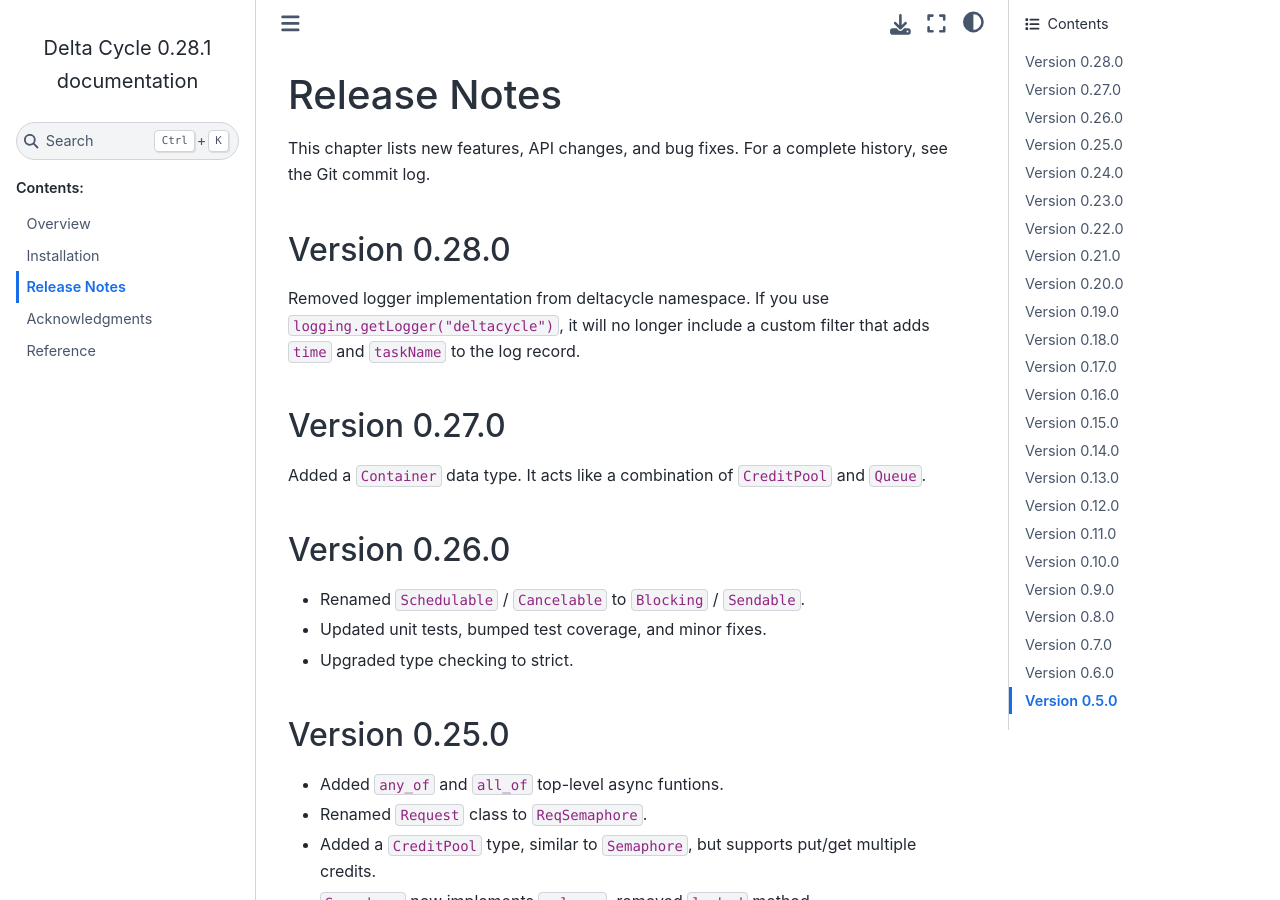
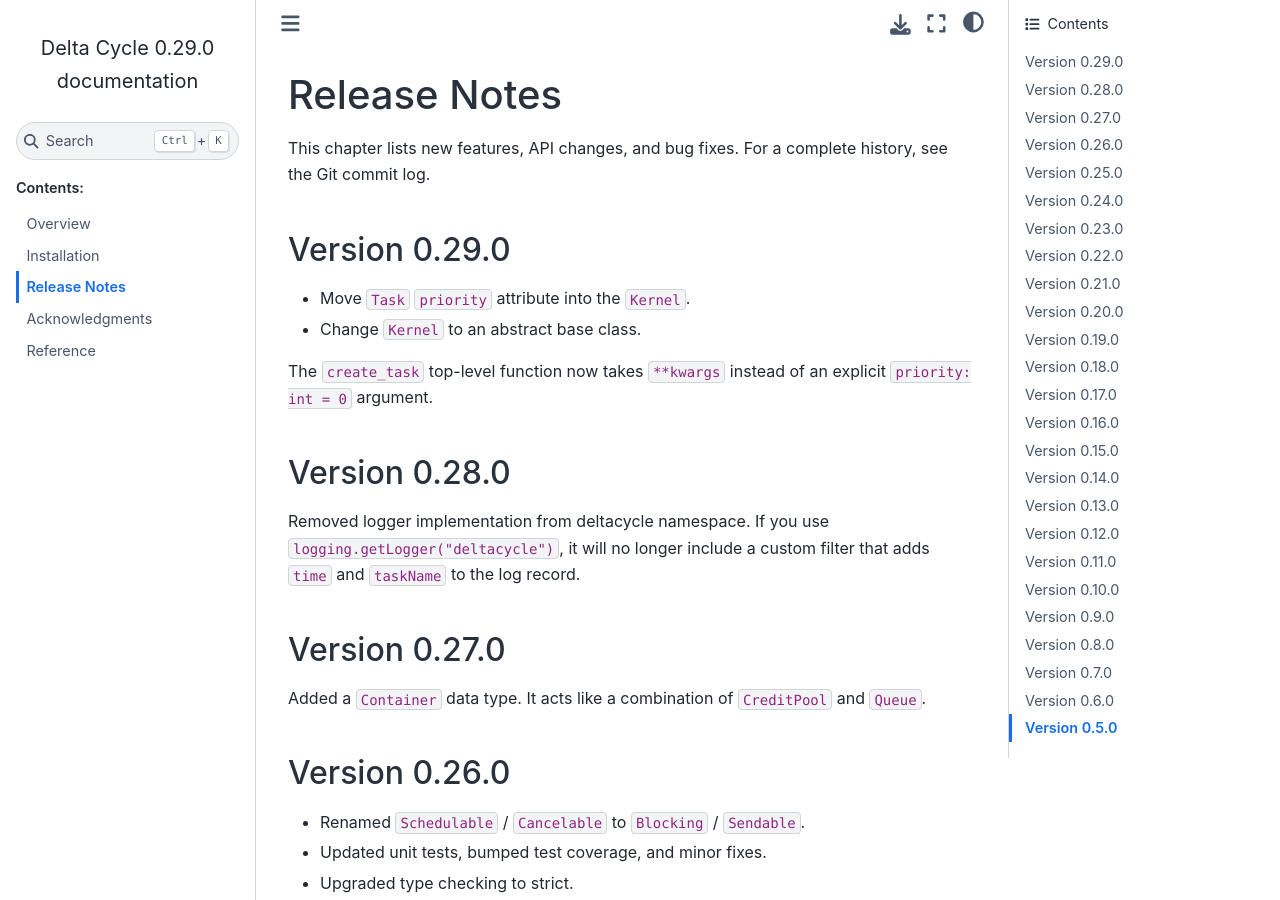
Before and after one commit to cjdrake/deltacycle, a Sphinx documentation site: the page built from doc/source/release_notes.rst, in a window 1280 px wide and 900 px high. Built offline with Sphinx 7.4.7 and the Sphinx Book theme 1.1.4, drawn with Linux system fonts in a browser that asks for light colours.

Commit message:
Release 0.29.0

```diff
--- a/doc/source/release_notes.rst
+++ b/doc/source/release_notes.rst
@@ -6,6 +6,16 @@
 
 This chapter lists new features, API changes, and bug fixes.
 For a complete history, see the Git commit log.
+
+
+Version 0.29.0
+==============
+
+* Move ``Task`` ``priority`` attribute into the ``Kernel``.
+* Change ``Kernel`` to an abstract base class.
+
+The ``create_task`` top-level function now takes ``**kwargs`` instead of an
+explicit ``priority: int = 0`` argument.
 
 
 Version 0.28.0
--- a/pyproject.toml
+++ b/pyproject.toml
@@ -1,6 +1,6 @@
 [project]
 name = "deltacycle"
-version = "0.28.1"
+version = "0.29.0"
 description = "Delta Cycle"
 readme = "README.md"
 
```
Also changed, not shown: 1 other file.
